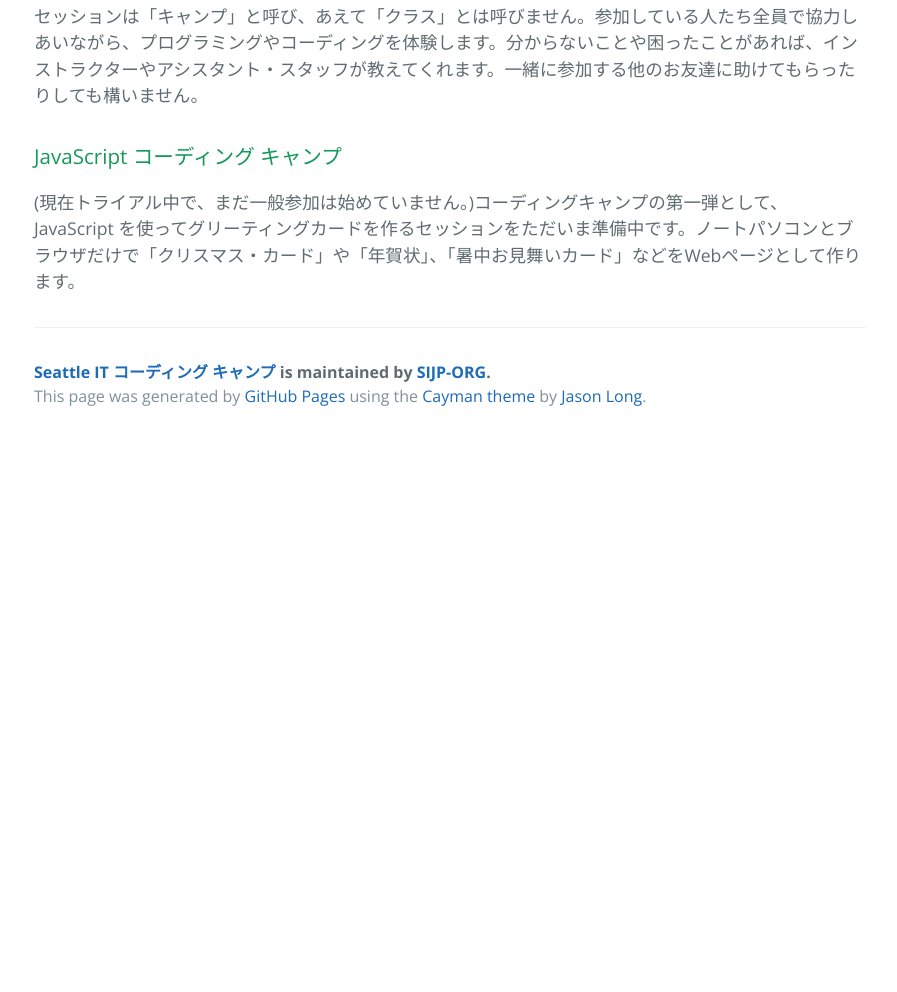
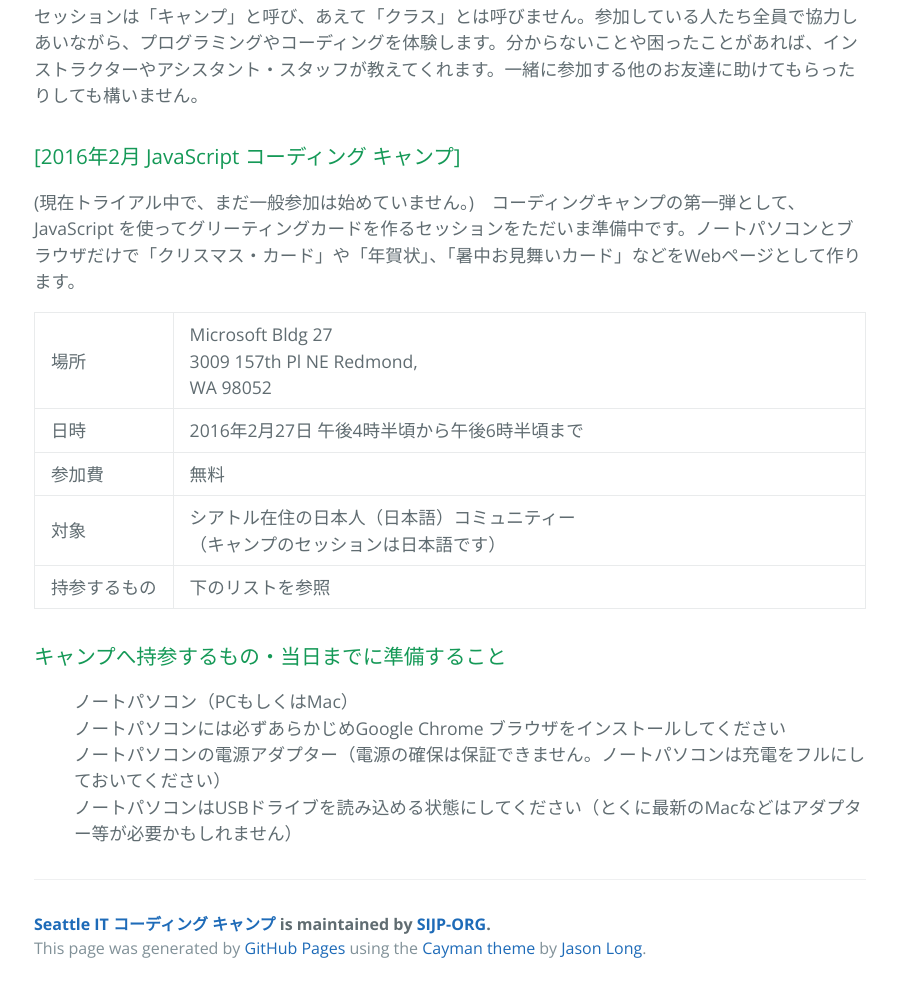
Before and after one commit to SIJP-ORG/codingcamp, a plain HTML site: page index.html in a window 1280 px wide. Shown: the part 746-1738 px from the top of the page, without its empty margins (190-1087 px from the left). Before the commit the page ends 1186 px from the top, so only its background shows below. Drawn offline with nearby package versions, Linux system fonts and the light colour scheme.

Commit message:
added more details

```diff
--- a/index.html
+++ b/index.html
@@ -29,9 +29,35 @@
 <p>セッションは「キャンプ」と呼び、あえて「クラス」とは呼びません。参加している人たち全員で協力しあいながら、プログラミングやコーディングを体験します。分からないことや困ったことがあれば、インストラクターやアシスタント・スタッフが教えてくれます。一緒に参加する他のお友達に助けてもらったりしても構いません。</p>
 
 <h3>
-<a id="creating-pages-manually" class="anchor" href="#creating-pages-manually" aria-hidden="true"><span aria-hidden="true" class="octicon octicon-link"></span></a>JavaScript コーディング キャンプ</h3>
+<a id="creating-pages-manually" class="anchor" href="#creating-pages-manually" aria-hidden="true"><span aria-hidden="true" class="octicon octicon-link"></span></a>[2016年2月 JavaScript コーディング キャンプ]</h3>
 
-<p>(現在トライアル中で、まだ一般参加は始めていません。)コーディングキャンプの第一弾として、JavaScript を使ってグリーティングカードを作るセッションをただいま準備中です。ノートパソコンとブラウザだけで「クリスマス・カード」や「年賀状」、「暑中お見舞いカード」などをWebページとして作ります。</p>
+<p>(現在トライアル中で、まだ一般参加は始めていません。)　コーディングキャンプの第一弾として、JavaScript を使ってグリーティングカードを作るセッションをただいま準備中です。ノートパソコンとブラウザだけで「クリスマス・カード」や「年賀状」、「暑中お見舞いカード」などをWebページとして作ります。</p>
+
+<table>
+  <tr>
+    <td>場所</td><td>Microsoft Bldg 27<br/> 3009 157th Pl NE Redmond,<br/> WA 98052</td>
+  </tr>
+  <tr>
+    <td>日時</td><td>2016年2月27日 午後4時半頃から午後6時半頃まで</td></tr>
+  <tr>
+    <td>参加費</td><td>無料</td>
+  </tr>
+  <tr>
+    <td>対象</td><td>シアトル在住の日本人（日本語）コミュニティー（キャンプのセッションは日本語です）</td>
+  </tr>
+  <tr>
+    <td>持参するもの</td><td>下のリストを参照</td>
+  </tr>
+</table>
+
+<h3>キャンプへ持参するもの・当日までに準備すること</h3>
+<ul style="list-style:none;">
+<li>ノートパソコン（PCもしくはMac）</li>
+<li>ノートパソコンには必ずあらかじめGoogle Chrome ブラウザをインストールしてください</li>
+<li>ノートパソコンの電源アダプター（電源の確保は保証できません。ノートパソコンは充電をフルにしておいてください）</li>
+<li>ノートパソコンはUSBドライブを読み込める状態にしてください（とくに最新のMacなどはアダプター等が必要かもしれません）</li>
+</ul>
+
 
 
       <footer class="site-footer">
```
